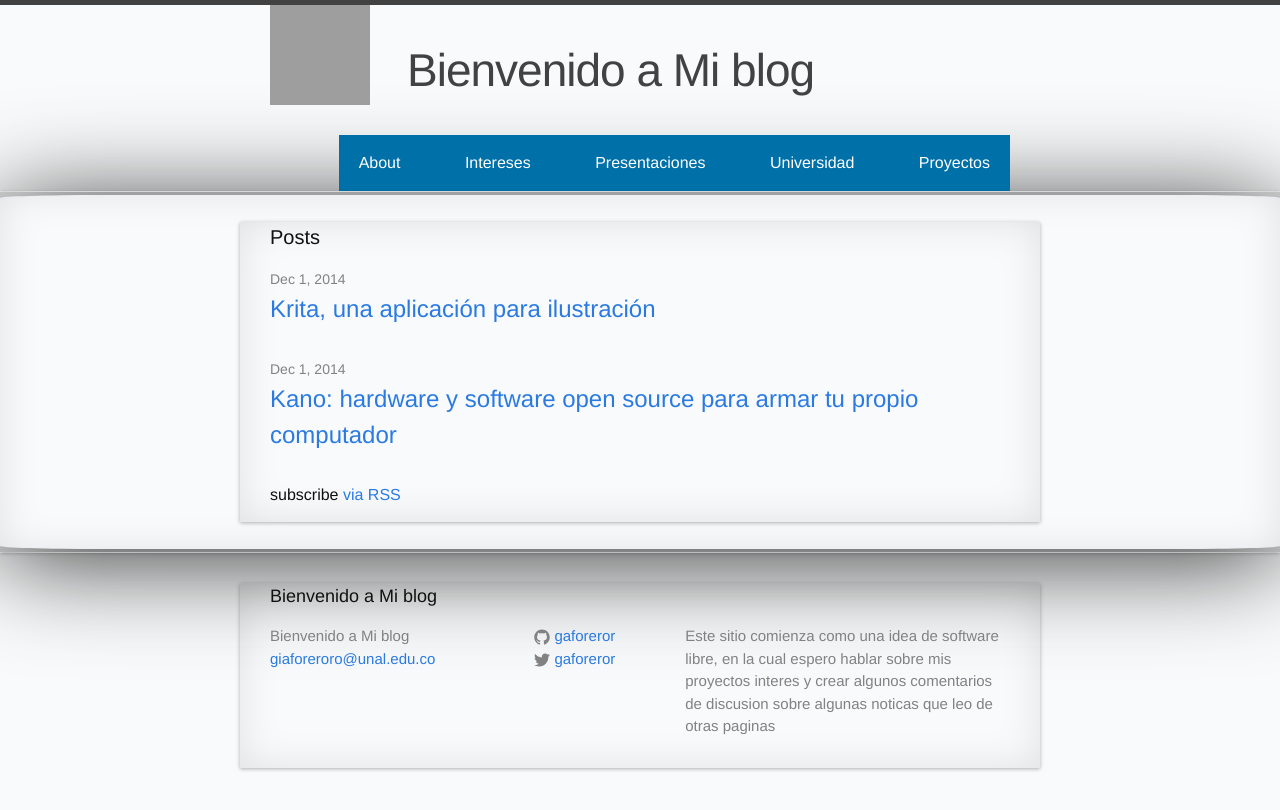
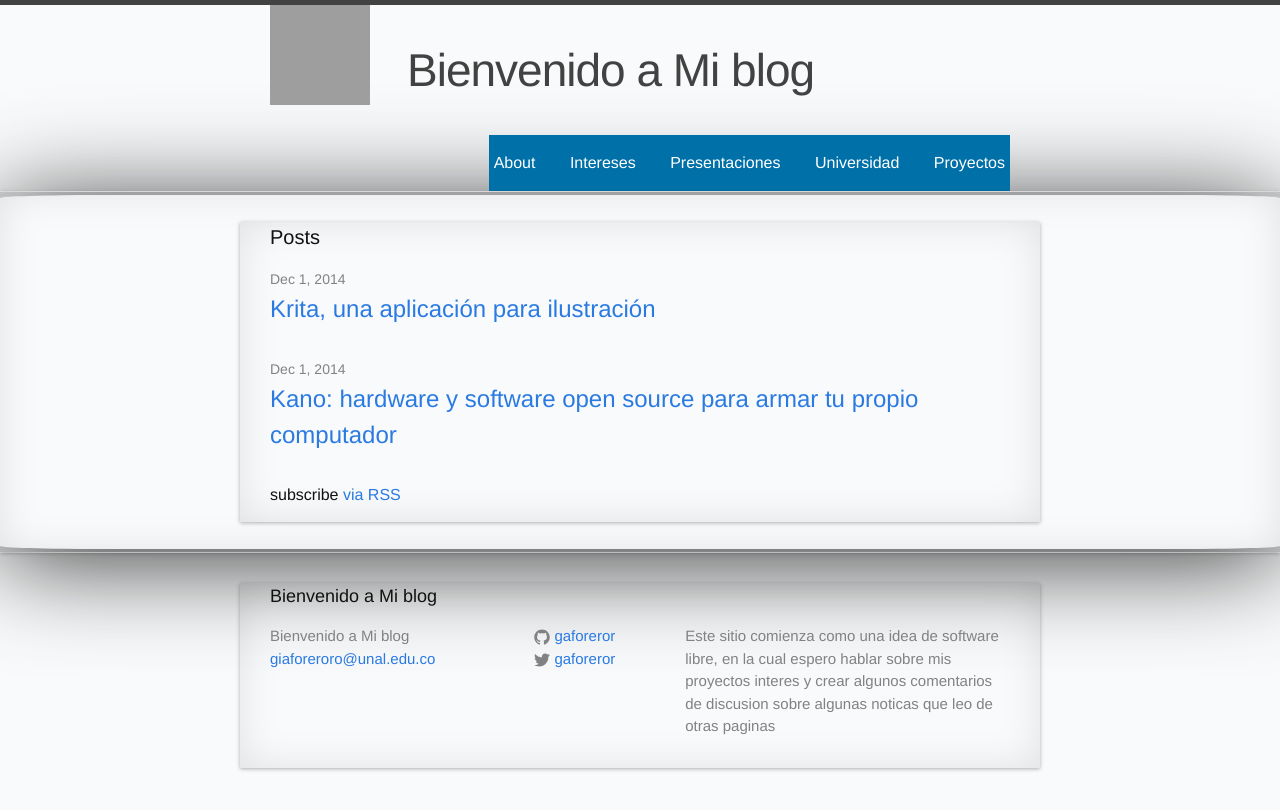
Before and after one commit to Darkluiggi/gaforeror.github.io, a Jekyll site: the page built from index.html, in a window 1280 px wide. Shown: the top 810 px of the page. Built offline with Jekyll 4.4.1, drawn with Linux system fonts in a browser that asks for light colours; grey boxes are pictures that could not be loaded.

Commit message:
Update main.scss
actializacion padding del menu

```diff
--- a/css/main.scss
+++ b/css/main.scss
@@ -50,7 +50,7 @@ $on-laptop:        800px;
 
 a.page-link:hover {
 background: #00a1f1;
-padding: 20px;
+padding: 5px;
 text-decoration: none;
 }
 .site-nav {
@@ -58,7 +58,7 @@ background: #0070a8;
 }
 .site-nav .page-link {
 color: #fff;
-padding: 20px;
+padding: 5px;
 }
 
 .main
```
